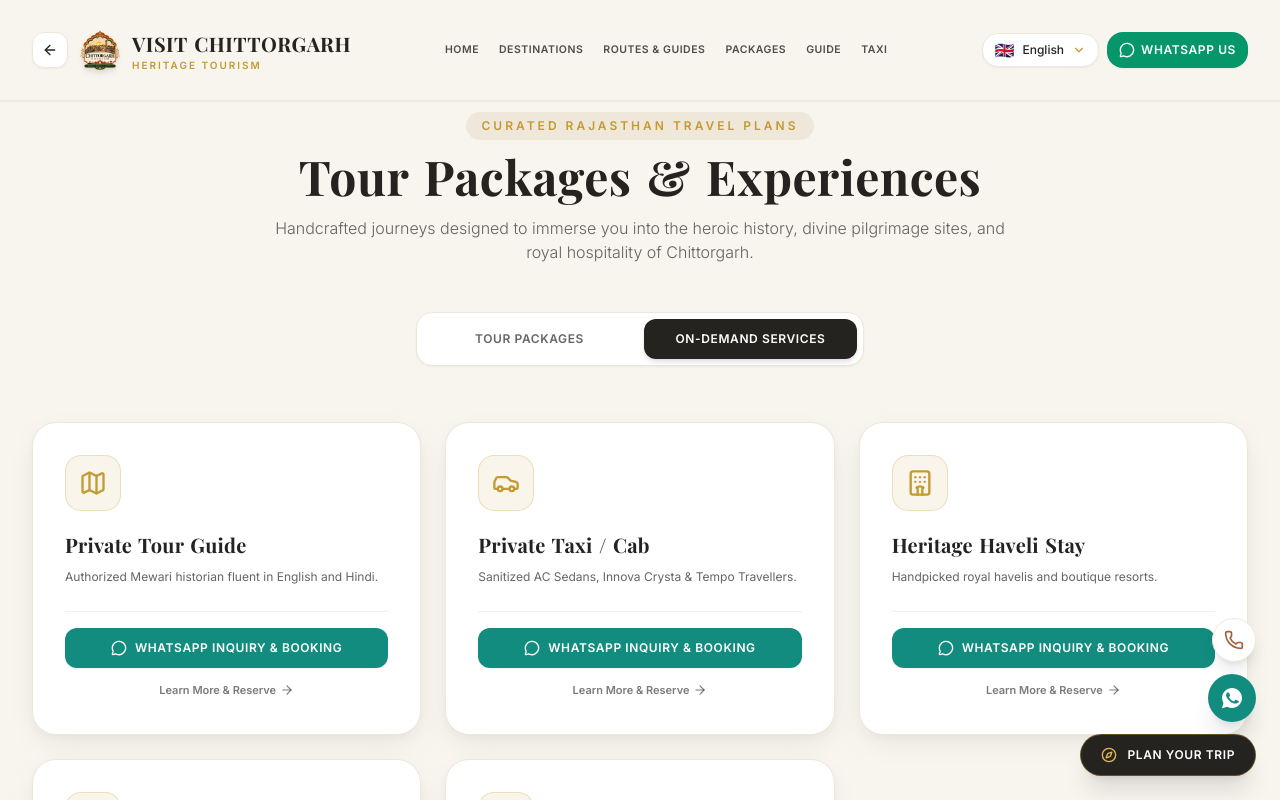
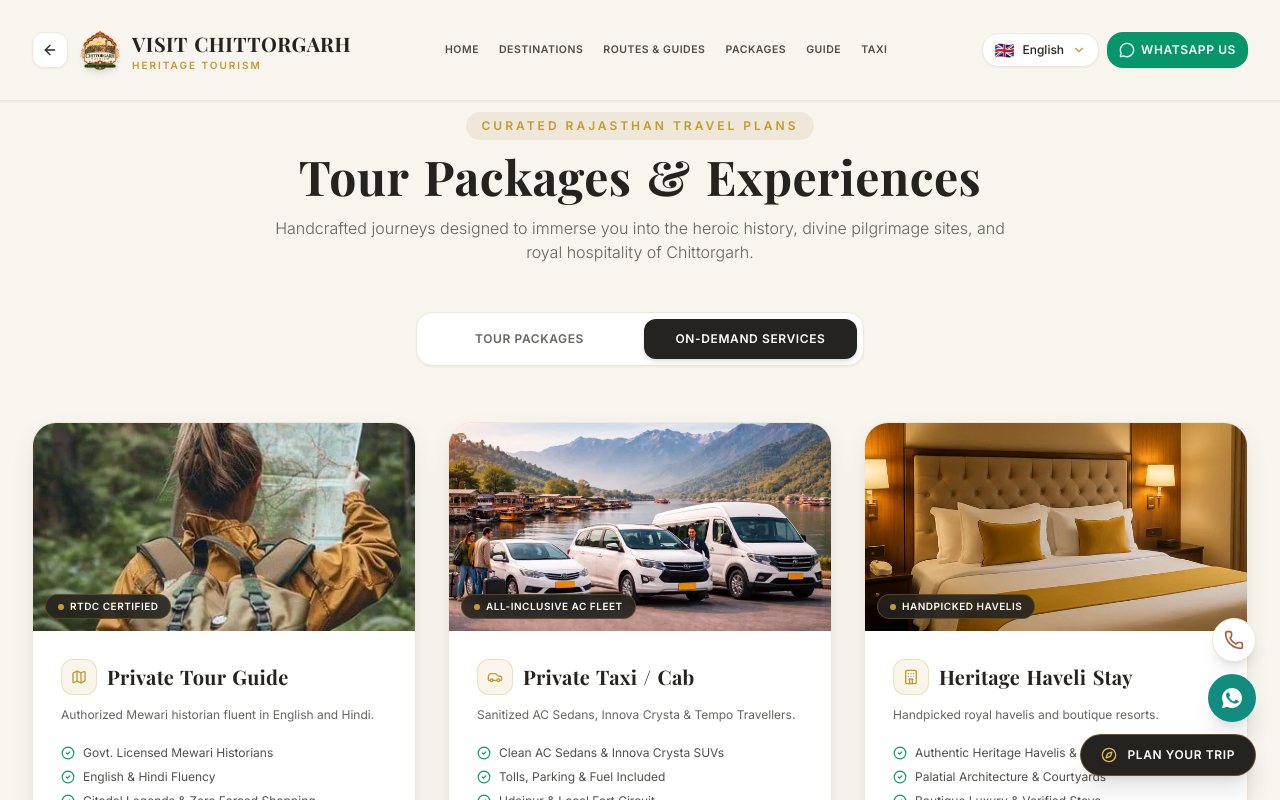
Before and after one commit to Sharmaji2516/chittorgarh-tourism, a React (Vite) app: page /packages in a window 1280 px wide. Both pictures are taken after a click on the button "ON-DEMAND SERVICES". Shown: the top 800 px of the page. Built offline with nearby package versions, Linux system fonts and the light colour scheme; a web font is replaced by a local one.

Commit message:
feat(journeys): luxury visual cards for on-demand services with photo headers, badges, highlights and direct whatsapp cta

```diff
--- a/src/pages/RoyalJourneysPage.jsx
+++ b/src/pages/RoyalJourneysPage.jsx
@@ -83,12 +83,28 @@ const RoyalJourneysPage = () => {
     ];
 
     const serviceIcons = [Map, Car, Hotel, Utensils, Camera];
-    const serviceLinks = [
-        "/service/guide",
-        "/service/taxi",
-        "/stays",
-        "/flavors",
-        "/service/photographer"
+    const serviceImages = [
+        "/assets/images/Guide.webp",
+        "/assets/images/Private Taxi.webp",
+        "/assets/images/Royal Stays.webp",
+        "/assets/images/dal-batti-churma.webp",
+        "/assets/images/Photography.webp"
+    ];
+
+    const serviceBadges = [
+        "RTDC Certified",
+        "All-Inclusive AC Fleet",
+        "Handpicked Havelis",
+        "Pure Desi Ghee",
+        "Golden Hour Shoot"
+    ];
+
+    const serviceHighlights = [
+        ["Govt. Licensed Mewari Historians", "English & Hindi Fluency", "Citadel Legends & Zero Forced Shopping"],
+        ["Clean AC Sedans & Innova Crysta SUVs", "Tolls, Parking & Fuel Included", "Udaipur & Local Fort Circuit"],
+        ["Authentic Heritage Havelis & Resorts", "Palatial Architecture & Courtyards", "Boutique Luxury & Verified Stays"],
+        ["Authentic Mewari Dal Baati Thali", "Pure Desi Ghee & Fresh Churma", "Sanitized & Verified Family Dining"],
+        ["Sunset & Rampart Portrait Sessions", "DSLR High-Resolution Raw & Edited", "Best Panoramic Fort Spots"]
     ];
 
     const getServiceWhatsAppUrl = (srv) => {
@@ -114,7 +130,9 @@ const RoyalJourneysPage = () => {
     const onDemandServices = rawServices.map((srv, idx) => ({
         ...srv,
         icon: serviceIcons[idx] || Map,
-        link: serviceLinks[idx] || "/service/guide"
+        image: serviceImages[idx] || "/Fort.webp",
+        badge: serviceBadges[idx],
+        highlights: serviceHighlights[idx] || []
     }));
 
     return (
@@ -229,45 +247,66 @@ const RoyalJourneysPage = () => {
                     </div>
                 ) : (
                     /* On-Demand Services Grid */
-                    <div className="grid grid-cols-1 md:grid-cols-2 lg:grid-cols-3 gap-6 mb-16">
+                    <div className="grid grid-cols-1 md:grid-cols-2 lg:grid-cols-3 gap-8 mb-16">
                         {onDemandServices.map((srv, idx) => {
                             const waUrl = getServiceWhatsAppUrl(srv);
                             return (
                                 <div
                                     key={idx}
-                                    className="bg-white rounded-3xl p-7 sm:p-8 border border-[#EFE7D9] shadow-heritage hover:border-[#C49A32] hover:-translate-y-1 transition-all group flex flex-col justify-between"
+                                    className="bg-white rounded-3xl border border-[#EFE7D9] overflow-hidden shadow-heritage hover:border-[#C49A32] hover:-translate-y-1 transition-all group flex flex-col justify-between"
                                 >
                                     <div>
-                                        <div className="w-14 h-14 rounded-2xl bg-[#C49A32]/10 border border-[#C49A32]/25 flex items-center justify-center text-[#C49A32] mb-5 group-hover:scale-110 transition-transform">
-                                            <srv.icon className="w-7 h-7" />
+                                        <div className="h-52 relative overflow-hidden bg-[#EFE7D9]">
+                                            <img
+                                                src={srv.image}
+                                                alt={srv.title}
+                                                className="w-full h-full object-cover group-hover:scale-105 transition-transform duration-700"
+                                                loading="lazy"
+                                            />
+                                            {srv.badge && (
+                                                <span className="absolute bottom-3 left-3 bg-[#25231F]/90 backdrop-blur-sm text-white text-[10px] font-bold uppercase tracking-wider px-3 py-1 rounded-full flex items-center gap-1.5 border border-[#C49A32]/30">
+                                                    <span className="w-1.5 h-1.5 rounded-full bg-[#C49A32]"></span>
+                                                    {srv.badge}
+                                                </span>
+                                            )}
                                         </div>
-                                        <h3 className="text-xl font-serif font-bold text-[#25231F] group-hover:text-[#A65F3D] transition-colors mb-2">
-                                            {srv.title}
-                                        </h3>
-                                        <p className="text-xs text-[#25231F]/70 leading-relaxed mb-6">
-                                            {srv.desc}
-                                        </p>
+
+                                        <div className="p-6 sm:p-7">
+                                            <div className="flex items-center gap-2.5 mb-2.5">
+                                                <div className="w-9 h-9 rounded-xl bg-[#C49A32]/10 border border-[#C49A32]/25 flex items-center justify-center text-[#C49A32] shrink-0">
+                                                    <srv.icon className="w-4 h-4" />
+                                                </div>
+                                                <h3 className="text-xl font-serif font-bold text-[#25231F] group-hover:text-[#A65F3D] transition-colors leading-snug">
+                                                    {srv.title}
+                                                </h3>
+                                            </div>
+
+                                            <p className="text-xs text-[#25231F]/70 leading-relaxed mb-5">
+                                                {srv.desc}
+                                            </p>
+
+                                            <div className="space-y-2 mb-2">
+                                                {srv.highlights.map((item, i) => (
+                                                    <div key={i} className="flex items-center gap-2 text-xs text-[#25231F]/80">
+                                                        <CheckCircle2 className="w-3.5 h-3.5 text-emerald-600 shrink-0" />
+                                                        <span>{item}</span>
+                                                    </div>
+                                                ))}
+                                            </div>
+                                        </div>
                                     </div>
 
-                                    <div className="pt-4 border-t border-[#EFE7D9]/60 flex flex-col gap-2.5">
+                                    <div className="p-6 sm:p-7 pt-0 border-t border-[#EFE7D9]/60">
                                         <a
                                             href={waUrl}
                                             target="_blank"
                                             rel="noopener noreferrer"
                                             onClick={() => trackWhatsAppClick('ondemand_service_wa', srv.title)}
-                                            className="w-full py-3 bg-[#128C7E] hover:bg-[#0e7467] text-white rounded-xl text-xs font-bold uppercase tracking-wider flex items-center justify-center gap-2 shadow-sm transition-all active:scale-95"
+                                            className="w-full py-3.5 bg-[#25D366] hover:bg-[#1EBE5D] text-slate-950 font-black rounded-xl text-xs uppercase tracking-wider flex items-center justify-center gap-2 shadow-md hover:shadow-lg transition-all active:scale-95"
                                         >
-                                            <MessageCircle className="w-4 h-4" />
+                                            <MessageCircle className="w-4 h-4 fill-current text-slate-950" />
                                             <span>WhatsApp Inquiry &amp; Booking</span>
                                         </a>
-
-                                        <NavLink
-                                            to={getLocalizedPath(srv.link, lang)}
-                                            className="flex items-center justify-center text-[11px] font-bold text-[#25231F]/60 hover:text-[#C49A32] gap-1 py-1 transition-colors"
-                                        >
-                                            <span>{pageT.learnMore || "View Full Details"}</span>
-                                            <ArrowRight className="w-3.5 h-3.5 group-hover:translate-x-1 transition-transform" />
-                                        </NavLink>
                                     </div>
                                 </div>
                             );
```
